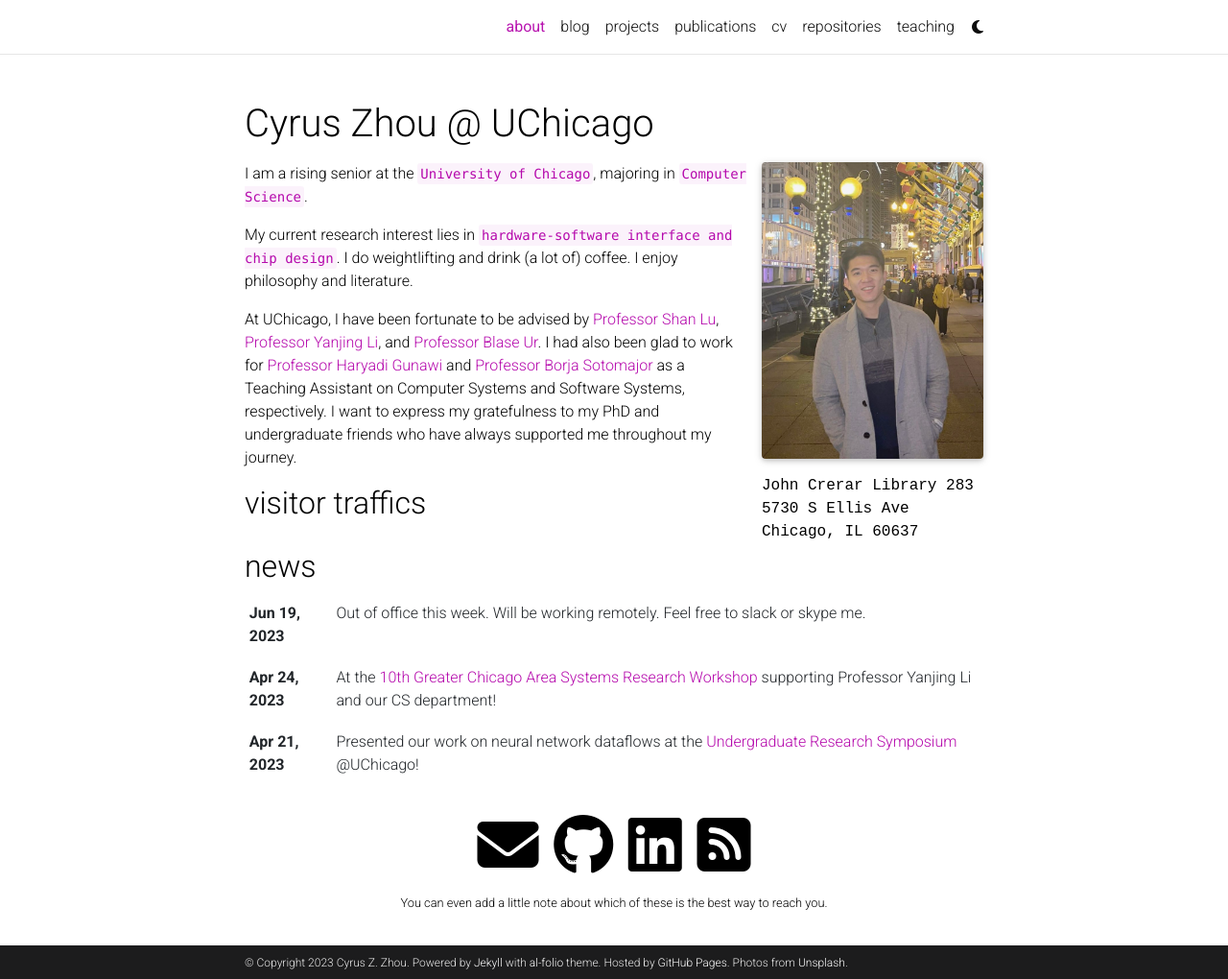
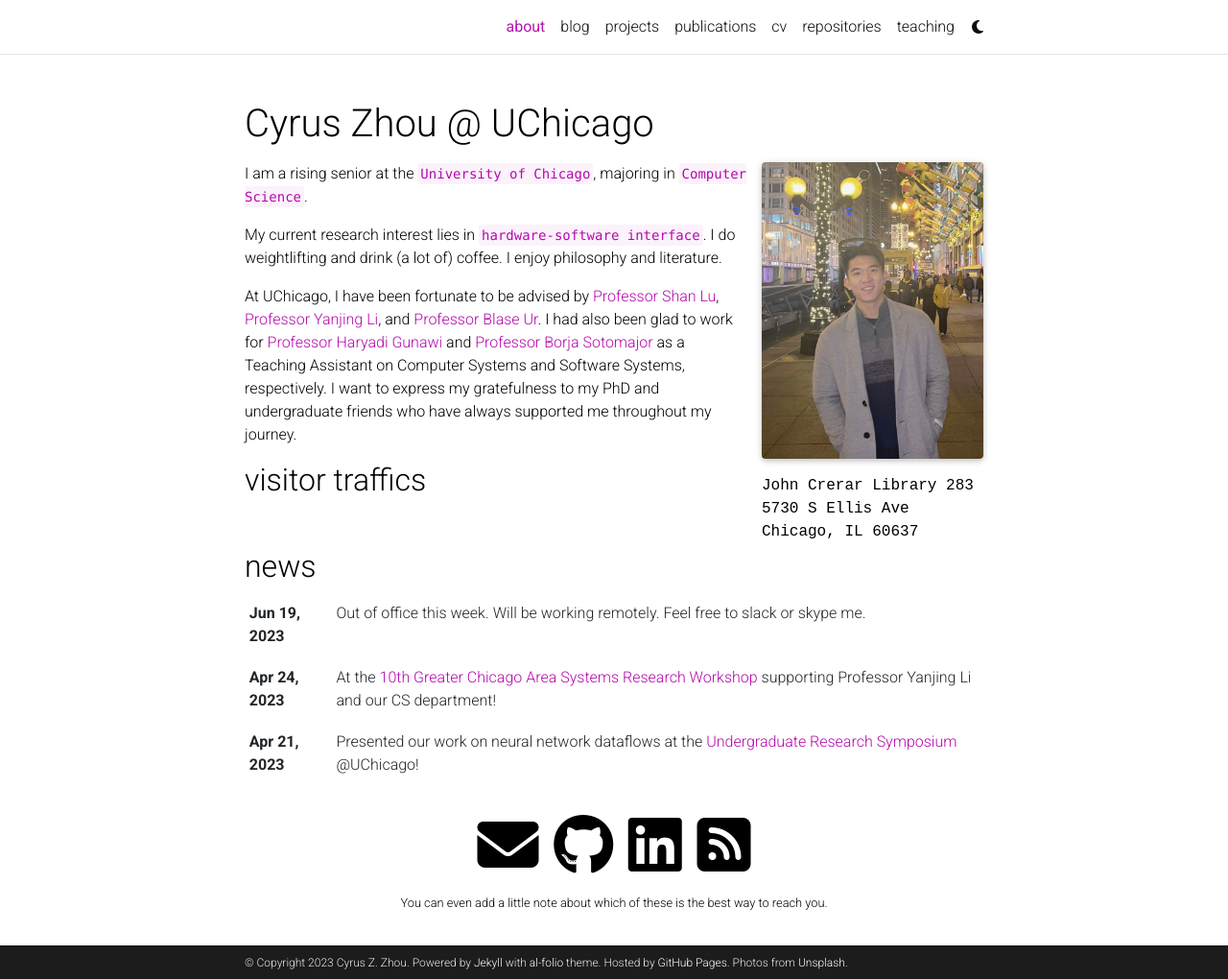
Before and after one commit to cyruszzhou/cyruszzhou.github.io, a Jekyll site: the page built from _pages/about.md, in a window 1280 px wide and 1020 px high. Shown: the whole window at 96% size. Built offline with Jekyll 4.4.1, drawn with Linux system fonts in a browser that asks for light colours; full-size pictures stand in for the smaller copies a plugin makes; comment, search, counter and statistics services are not loaded; a style sheet for code colours, icons or effects is not loaded.

Commit message:
remove chip design

```diff
--- a/_pages/about.md
+++ b/_pages/about.md
@@ -21,7 +21,7 @@
 
 I am a rising senior at the `University of Chicago`, majoring in `Computer Science`.
 
-My current research interest lies in `hardware-software interface and chip design`. I do weightlifting and drink (a lot of) coffee. I enjoy philosophy and literature.
+My current research interest lies in `hardware-software interface`. I do weightlifting and drink (a lot of) coffee. I enjoy philosophy and literature.
 
 At UChicago, I have been fortunate to be advised by [Professor Shan Lu](http://people.cs.uchicago.edu/~shanlu/), [Professor Yanjing Li](http://people.cs.uchicago.edu/~yanjingl/), and [Professor Blase Ur](https://www.blaseur.com/). I had also been glad to work for [Professor Haryadi Gunawi](http://people.cs.uchicago.edu/~haryadi/) and [Professor Borja Sotomajor](http://people.cs.uchicago.edu/~borja/) as a Teaching Assistant on Computer Systems and Software Systems, respectively. I want to express my gratefulness to my PhD and undergraduate friends who have always supported me throughout my journey.
 
```
